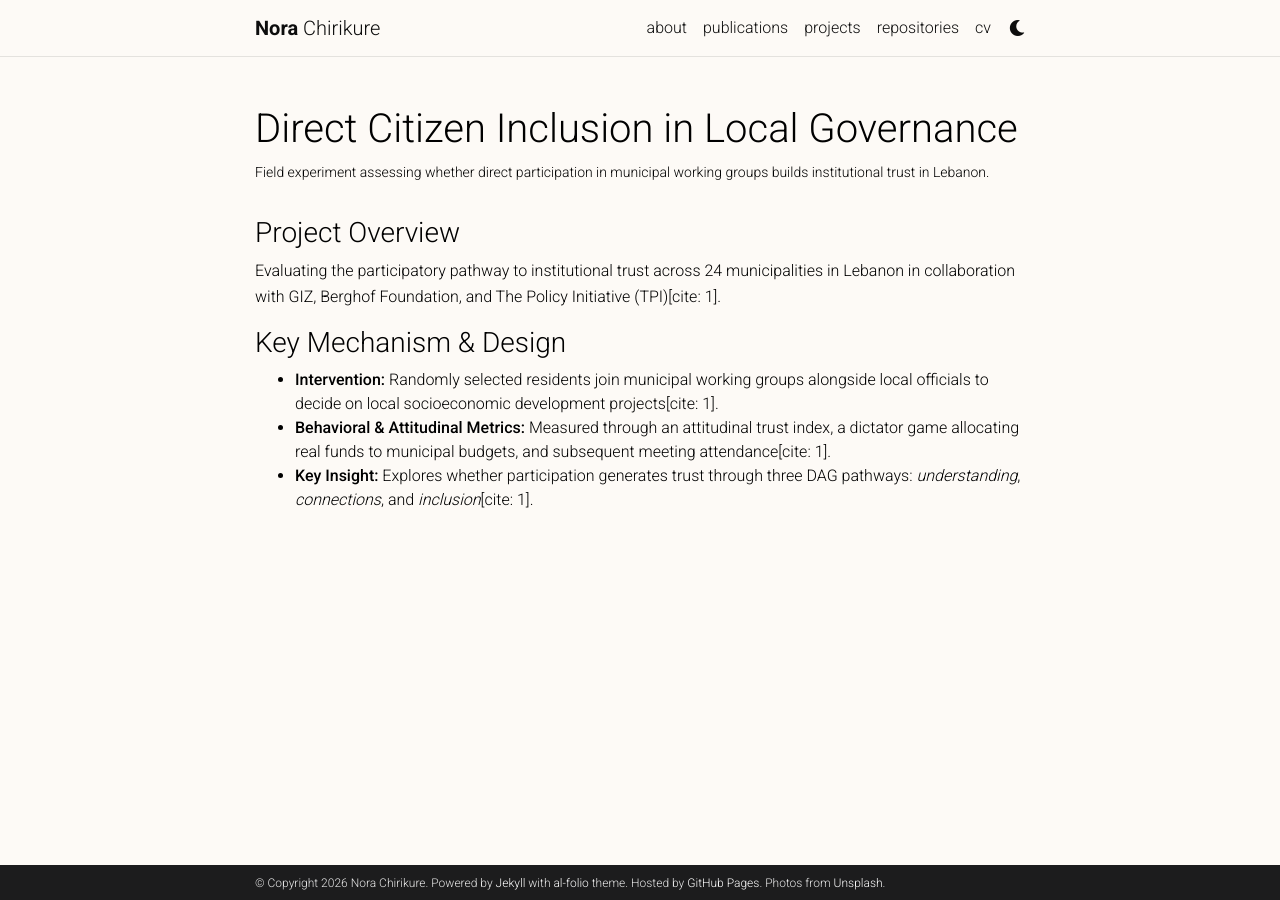
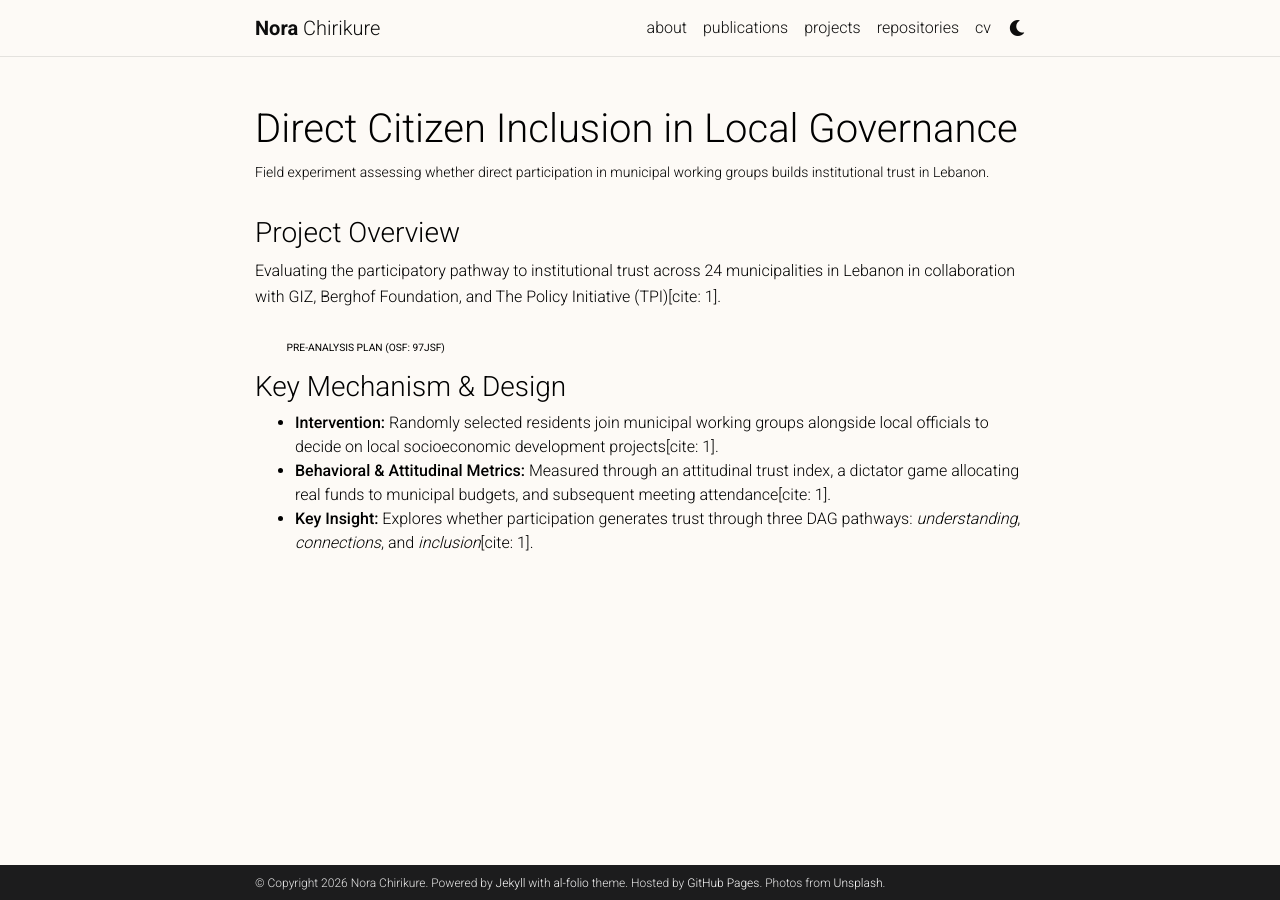
Before and after one commit to norachirikure/www, a Jekyll site: the page built from _projects/2_project.md, in a window 1280 px wide. Built offline with Jekyll 4.4.1, drawn with Linux system fonts in a browser that asks for light colours; comment, search, counter and statistics services are not loaded; a style sheet for code colours, icons or effects is not loaded.

Commit message:
Add Pre-Analysis Plan link to project overview
Added a link to the Pre-Analysis Plan for the project.

```diff
--- a/_projects/2_project.md
+++ b/_projects/2_project.md
@@ -10,6 +10,10 @@ category: research
 ### Project Overview
 Evaluating the participatory pathway to institutional trust across 24 municipalities in Lebanon in collaboration with GIZ, Berghof Foundation, and The Policy Initiative (TPI)[cite: 1].
 
+<div class="repositories d-flex flex-wrap flex-row justify-content-flex-start align-items-center">
+  <a href="https://osf.io/97jsf/overview" target="_blank" class="btn btn-sm z-depth-0" role="button">Pre-Analysis Plan (OSF: 97jsf)</a>
+</div>
+
 ### Key Mechanism & Design
 * **Intervention:** Randomly selected residents join municipal working groups alongside local officials to decide on local socioeconomic development projects[cite: 1].
 * **Behavioral & Attitudinal Metrics:** Measured through an attitudinal trust index, a dictator game allocating real funds to municipal budgets, and subsequent meeting attendance[cite: 1].
```
